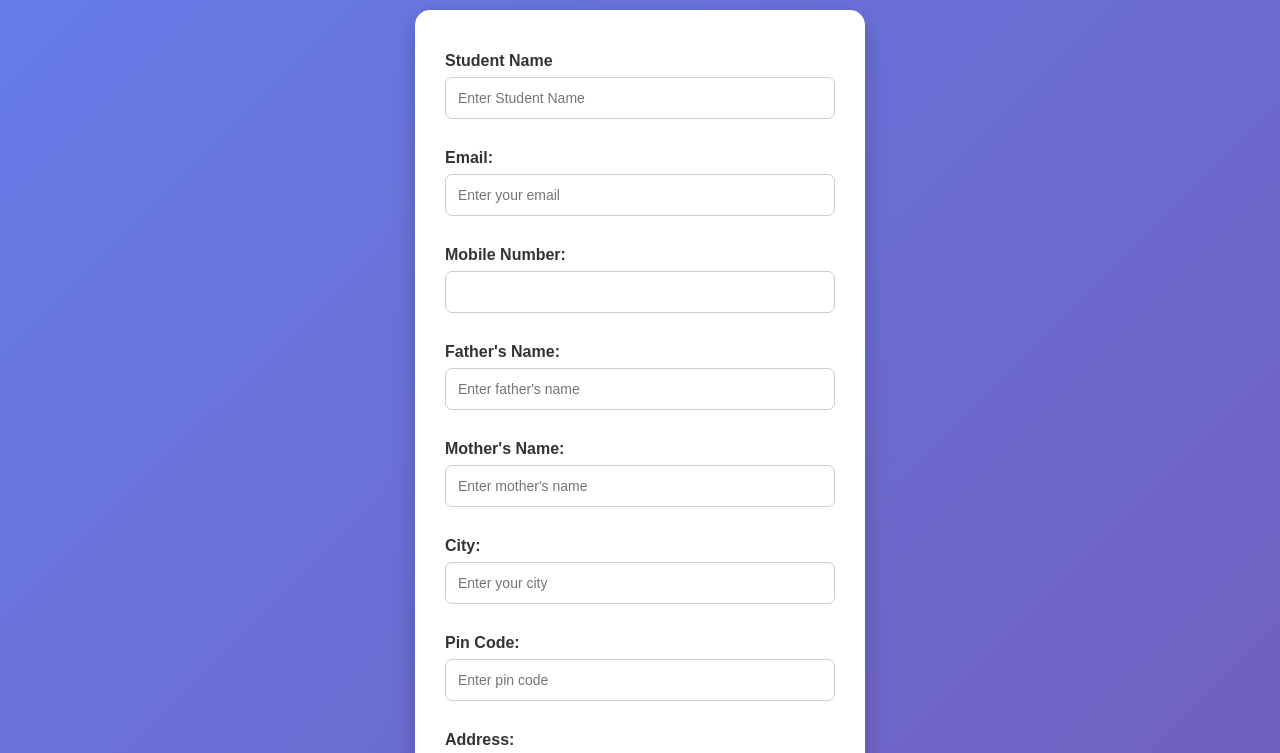
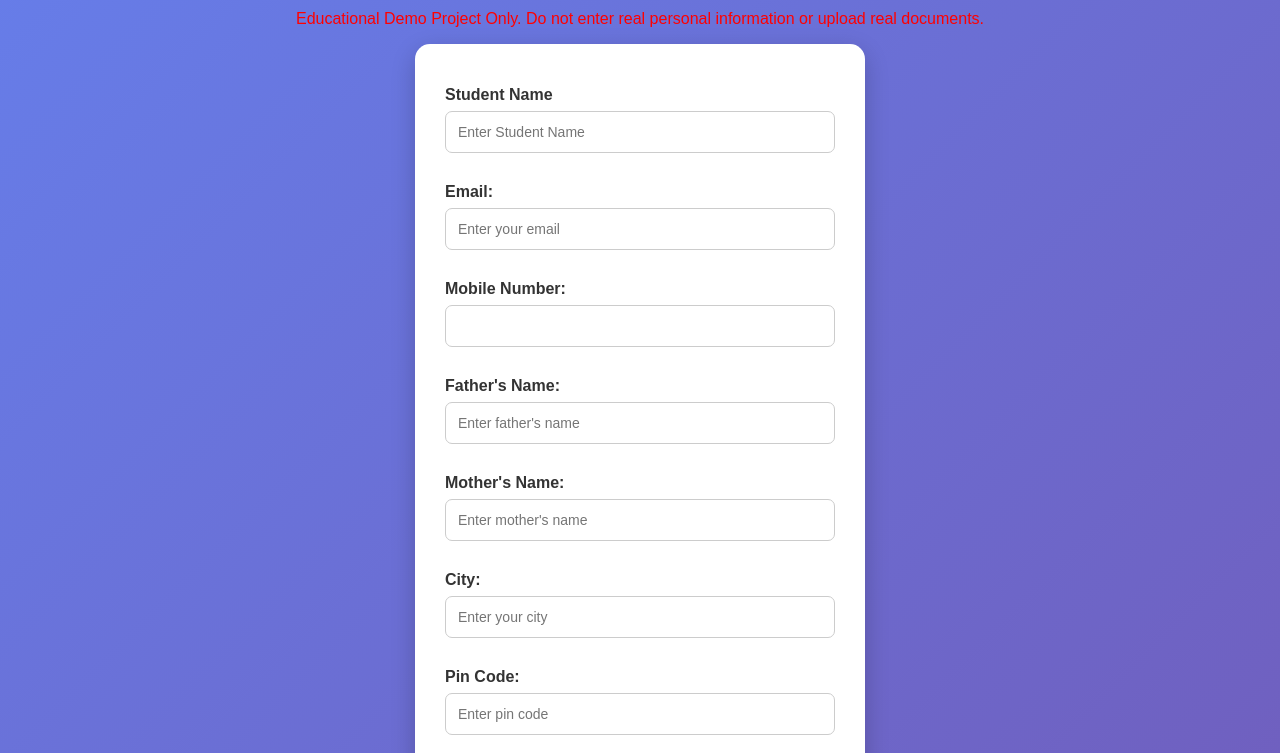
Before and after one commit to SunilMachhar/Student-Admission-Form, a plain HTML site: page index.html in a window 1280 px wide. Shown: the part 103-856 px from the top of the page. Drawn offline with Linux system fonts and the light colour scheme.

Commit message:
Added educational demo disclaimer

```diff
--- a/index.html
+++ b/index.html
@@ -10,6 +10,10 @@
 <body>
 
     <h1>College Admission Form</h1>
+    <p style="color: red; text-align: center;">
+    Educational Demo Project Only.
+    Do not enter real personal information or upload real documents.
+</p>
 
     <form id="admissionForm">
 
--- a/script.js
+++ b/script.js
@@ -12,6 +12,6 @@ form.addEventListener("submit", function(event) {
 
     localStorage.setItem("students", JSON.stringify(students));
 
-    alert("Form Submitted Successfully!");
+   alert("Demo Form Submitted! Data saved locally in your browser.");
     form.reset();
 });
```
